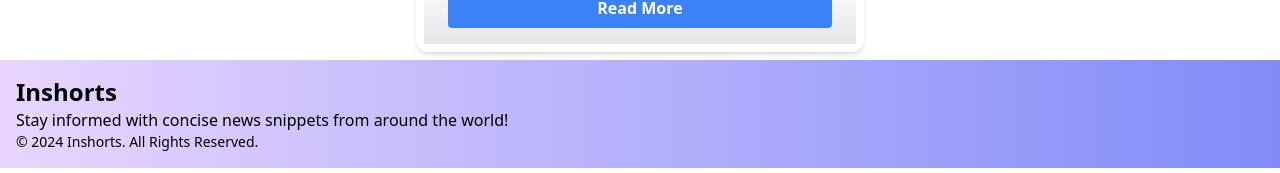
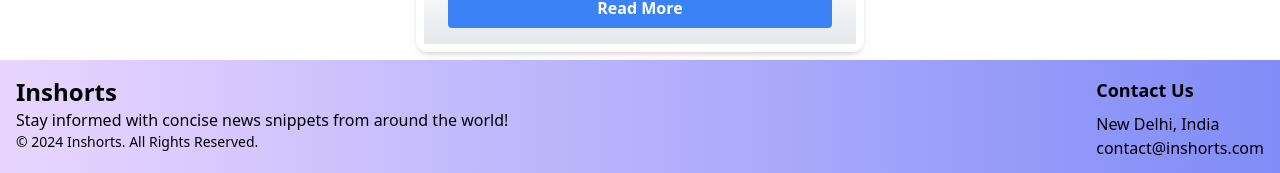
Before and after one commit to SwagatWebDev/inshorts-app, a React (Create React App) app: page / in a window 1280 px wide. Shown: the part 1256-1429 px from the top of the page. Built offline with nearby package versions, Linux system fonts and the light colour scheme.

Commit message:
initial commit

```diff
--- a/src/components/Footer.js
+++ b/src/components/Footer.js
@@ -9,6 +9,11 @@
                     <p>Stay informed with concise news snippets from around the world!</p>
                     <p className="text-sm">&copy; {new Date().getFullYear()} Inshorts. All Rights Reserved.</p>
                 </div>
+                <div className="address text-black">
+                    <h3 className="text-lg font-bold mb-2">Contact Us</h3>
+                    <p>New Delhi, India</p>
+                    <p>contact@inshorts.com</p>
+                </div>
             </div>
         </div>
     );
```
